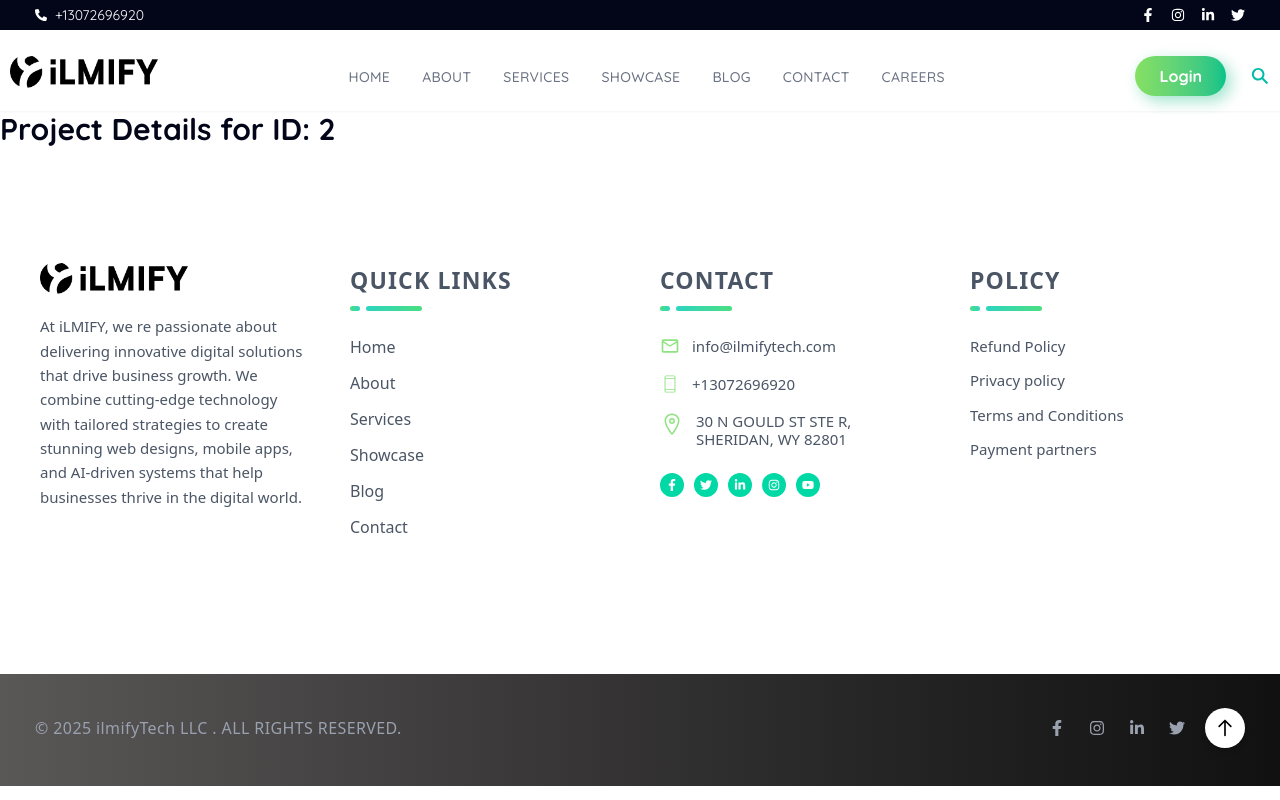
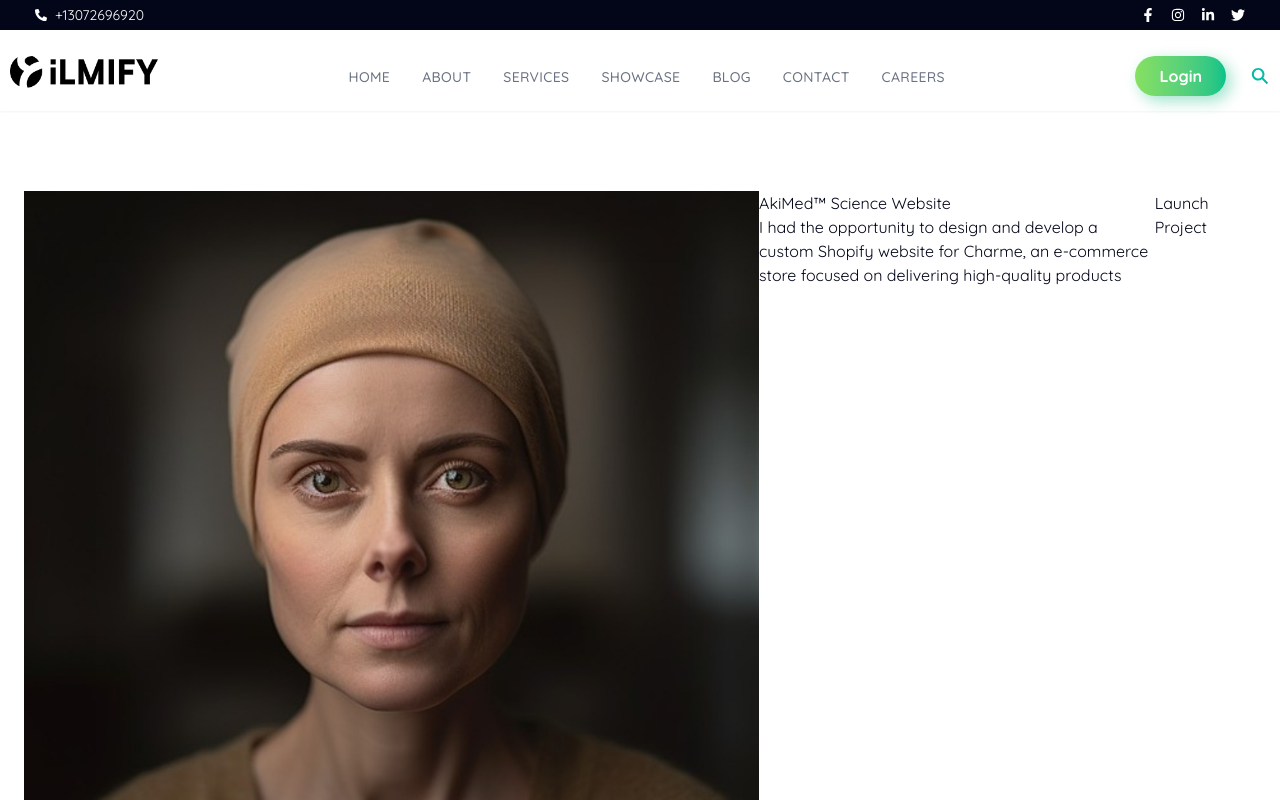
Before and after one commit to rubel6610/ilmifytechagency-frontend, a Next.js app: page /showcase/2 in a window 1280 px wide. Shown: the top 800 px of the page. Built offline with nearby package versions, Linux system fonts and the light colour scheme.

Commit message:
adding dynamic routing to showcase page

```diff
--- a/app/showcase/[id]/page.jsx
+++ b/app/showcase/[id]/page.jsx
@@ -1,15 +1,114 @@
 "use client";
-import React from 'react';
-import { useParams } from 'next/navigation';
+
+import { useParams } from "next/navigation";
+import Image from "next/image";
+import { projectsData } from "../components/projectData";
 
 const CardDetails = () => {
-      const params = useParams();
-      const {id}=params;
+  const { id } = useParams();
+
+  const project = projectsData.find(
+    (item) => item.id === Number(id)
+  );
+
+  if (!project) {
     return (
-        <div>
-            <h1 className="text-3xl font-bold mb-4">Project Details for ID: {id}</h1>
+      <div className="py-20 text-center text-xl">
+        Project not found
+      </div>
+    );
+  }
+
+  return (
+    <div className="mx-auto flex justify-center px-6 py-20">
+     <div className="w-[65%]">
+
+        <Image
+          src={project.image}
+          alt={project.title}
+          height={400}
+          width={800}
+          className=""
+        />
+         <div className="mt-20 max-w-5xl">
+        <h3 className="text-xl font-semibold mb-4">
+          Phase 1: Discovery & Planning
+        </h3>
+
+        <p className="text-gray-600 leading-relaxed">
+         The project began with an in-depth discussion to understand Charme’s brand identity, product offerings, and target market. This helped to define the site’s structure, product categories, and essential features. Together with the client, we set clear goals to improve customer engagement, streamline the shopping experience, and increase sales through effective design and e-commerce functionality.
+        </p>
+      </div>
+      <div className="mt-20 max-w-5xl">
+        <h3 className="text-xl font-semibold mb-4">
+          Phase 2: Backend Development
+        </h3>
+
+        <p className="text-gray-600 leading-relaxed">
+        I developed the backend using Shopify’s API and other relevant technologies to integrate essential functionalities such as inventory management, user authentication, and order processing. Key features such as secure checkout, real-time inventory updates, and automatic notifications for order updates were built to ensure a seamless experience for both the business and customers.
+        </p>
+      </div>
+      <div className="mt-20 max-w-5xl">
+        <h3 className="text-xl font-semibold mb-4">
+         Phase 3: Design & Prototyping
+        </h3>
+
+        <p className="text-gray-600 leading-relaxed">
+         During the design phase, I focused on creating a modern and visually appealing layout that was aligned with Charme’s brand image. Wireframes and design prototypes were created to showcase the homepage, product pages, and checkout flow. The design included custom graphics, clean typography, and a minimalist color palette to give the website a professional and elegant look
+        </p>
+      </div>
+      <div className="mt-20 max-w-5xl">
+        <h3 className="text-xl font-semibold mb-4">
+         Phase 4: Development & Customization
+        </h3>
+
+        <p className="text-gray-600 leading-relaxed">
+         Using Shopify, I developed a fully customized e-commerce website that met the client’s needs. This included setting up product categories, payment gateways, shipping options, and an intuitive product search function. I also integrated key features like product recommendations, user reviews, and discount codes to enhance the shopping experience. The website was fully optimized for mobile and desktop devices, ensuring customers could shop seamlessly across all platforms.
+        </p>
+      </div>
+      <div className="mt-20 max-w-5xl">
+        <h3 className="text-xl font-semibold mb-4">
+         Phase 5: Content Integration & Optimization
+        </h3>
+
+        <p className="text-gray-600 leading-relaxed">
+         Once the website structure was in place, I integrated high-quality product images, descriptions, and pricing information. SEO optimization was implemented to ensure better visibility on search engines, and I ensured the website’s performance was optimized for fast loading times. I also set up social media integrations and email marketing tools to help Charme engage with customers and drive traffic to the site..
+        </p>
+      </div>
+      <div className="mt-20 max-w-5xl">
+        <h3 className="text-xl font-semibold mb-4">
+          Phase 6: Payment Gateway & Security Integration
+        </h3>
+
+        <p className="text-gray-600 leading-relaxed">
+I integrated multiple secure payment gateways to facilitate smooth transactions. The system ensures secure handling of sensitive customer data, adhering to the highest standards of security (e.g., SSL encryption, PCI-DSS compliance). I also set up automated fraud detection measures and robust user authentication to protect both customers and the business.
+        </p>
+      </div>
+      <div className="mt-20 max-w-5xl">
+        <h3 className="text-xl font-semibold mb-4">
+          Phase 7: Testing & Feedback
+        </h3>
+
+        <p className="text-gray-600 leading-relaxed">
+        Before launching, I conducted rigorous testing to ensure the website was fully functional across multiple devices and browsers. The website’s user interface was tested for responsiveness, ease of navigation, and smooth checkout processes. After receiving feedback from Charme, I made the necessary adjustments to improve user experience and address any concerns.
+        </p>
+      </div>
+      <div className="mt-20 max-w-5xl">
+      </div>
+      <div className="mt-20 max-w-5xl">
+        <p className="text-gray-600 leading-relaxed">
+         For this project, I created a custom database structure to manage product inventories, customer information, order histories, and payment records. The database was optimized for performance, ensuring quick access and updates for all e-commerce operations, from browsing products to processing transactions.
+        </p>
+      </div>
+
+      </div>
+      <div className="w-[35%]">
+          <h1>{project.title} </h1>
+          <p>I had the opportunity to design and develop a custom Shopify website for Charme, an e-commerce store focused on delivering high-quality products </p>
         </div>
-    );
+       <h1> Launch Project </h1>
+    </div>
+  );
 };
 
 export default CardDetails;
--- /dev/null
+++ b/app/showcase/components/projectData.js
@@ -0,0 +1,58 @@
+export const projectsData = [
+  {
+    id: 1,
+    image: "/assets/insurance.jpg",
+    title: "Insurance website for",
+    author: "yas_som",
+    type: "CMS",
+  },
+  {
+    id: 2,
+    image: "/assets/science.jpg",
+    title: "AkiMed™ Science Website",
+    author: "Harry Blaq",
+    type: "CMS",
+  },
+  {
+    id: 3,
+    image: "/assets/promise.webp",
+    title: "Hopes Promise Respite",
+    author: "LLC Hopejekakye",
+    type: "CMS",
+  },
+  {
+    id: 4,
+    image: "/assets/shopifystore.jpg",
+    title: "Shopify Store Design",
+    author: "CHARM",
+    type: "CMS",
+  },
+  {
+    id: 5,
+    image: "/assets/custom-trading.jpg",
+    title: "Custom Trading Website",
+    author: "John",
+    type: "Costum",
+  },
+  {
+    id: 6,
+    image: "/assets/custom-ecommerce.jpeg",
+    title: "Custom E-Commerce",
+    author: "Website Daneal",
+    type: "Costum",
+  },
+  {
+    id: 7,
+    image: "/assets/tour-travels.jpg",
+    title: "Tour Travel Website",
+    author: "Monalisa",
+    type: "Costum",
+  },
+  {
+    id: 8,
+    image: "/assets/mobile-app.jpg",
+    title: "Mobile App Development",
+    author: "Mackkalam",
+    type: "App",
+  },
+];
```
Also changed, not shown: 1 other file (tests, documents, lock files or other folders).
